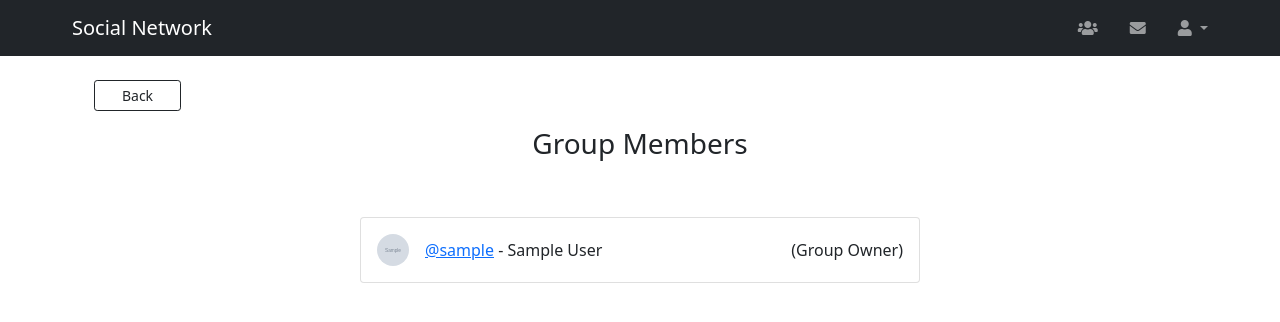
After one commit to OmarYehia/django-social_network, a Django app: page /groups/1/members in a window 1280 px wide. The commit adds this page. Shown: the top 322 px of the page. Run offline with Django 3.2, Linux system fonts and the light colour scheme; a user stored in the database is signed in; tables that the repository leaves empty hold one stand-in row (values such as "Sample post"); grey boxes marked "Sample" are stand-in pictures.

Commit message:
Members list added to the group and owner can now remove members

```diff
--- a/src/groups/templates/groups/groups.html
+++ b/src/groups/templates/groups/groups.html
@@ -26,7 +26,6 @@
             <a href="{% url 'groups:groups-index' %}" class="btn btn-primary btn-sm mt-5 w-25">Back to groups</a>
         </div>
     </div>
-
     {% endif %}
     {% for group in groups %}
         <div class="row">
--- a/src/groups/templates/groups/view.html
+++ b/src/groups/templates/groups/view.html
@@ -103,7 +103,7 @@
                         {% endif %}
                         </h5>
                         <p class="card-text">{{ group.overview }}</p>
-                        <p class="card-text m-0 text-black-50 group-stats">Total members: {{ group.users.all.count }}</p>
+                        <p class="card-text m-0 text-black-50 group-stats">Total members: {{ group.users.all.count }}   <a href="{% url 'groups:group-members' group.pk %}">View All</a></p>
                         <p class="card-text m-0 text-black-50 group-stats">Total posts: {{ group.post_set.all.count }}</p>
                         <p class="card-text m-0 text-black-50 group-stats">Group owner: <a href="{% url 'profiles:my-profile-view' group.owner.user %}">@{{ group.owner }}</a></p>
                     </div>
--- /dev/null
+++ b/src/groups/templates/groups/view_members.html
@@ -0,0 +1,42 @@
+{% extends 'base.html' %}
+
+{% block title %}Group Members{% endblock title %}
+
+{% block content %}
+<div class="container">
+    <div class="row">
+        <div class="col-4">
+            <a href="{% url 'groups:view-group' group.pk %}" class="btn btn-outline-dark btn-sm mt-2 w-25">Back</a>
+        </div>
+    </div>
+
+    <div class="row mb-5 mt-3">
+        <div class="col-12 text-center">
+            <h3>Group Members</h3>
+        </div>
+    </div>
+
+    <div class="row ">
+        <div class="col-12 d-flex flex-column align-items-center">
+            <div class="card mb-4" style="width: 35rem;">
+                <div class="card-body d-flex align-items-center justify-content-center">
+                    <img style="width: 32px; height: 32px;" src="/media/{{ group.owner.avatar }}" class="rounded-circle">
+                    <p class="card-text m-0 ms-3"><a href="{% url 'profiles:my-profile-view' group.owner.user %}">@{{ group.owner.user }}</a> - {{ group.owner.first_name }} {{ group.owner.last_name}}</p>
+                    <p class="card-text ms-auto">(Group Owner)</p>
+                </div>
+            </div>
+        {% for member in members %}
+            <div class="card" style="width: 35rem;">
+                <div class="card-body d-flex align-items-center justify-content-center">
+                    <img style="width: 32px; height: 32px;" src="/media/{{ member.avatar }}" class="rounded-circle">
+                    <p class="card-text m-0 ms-3"><a href="{% url 'profiles:my-profile-view' member.user %}">@{{ member.user }}</a> - {{ member.first_name}} {{ member.last_name }}</p>
+                    {% if profile == group.owner %}
+                        <a href="{% url 'groups:delete-member-group' group.pk member.pk %}" class="btn btn-danger btn-sm ms-auto">Remove Member</a>
+                    {% endif %}
+                </div>
+            </div>
+        {% endfor %}
+        </div>
+    </div>
+</div>
+{% endblock content %}
--- a/src/groups/urls.py
+++ b/src/groups/urls.py
@@ -1,5 +1,5 @@
 from django.urls import path
-from .views import ListGroups, CreateGroup, ViewGroup, JoinGroup, DeleteGroup
+from .views import ListGroups, CreateGroup, ViewGroup, JoinGroup, DeleteGroup, ViewGroupMembers, RemoveMember
 
 app_name = 'groups'
 
@@ -8,5 +8,8 @@ urlpatterns = [
     path('create/', CreateGroup.as_view(), name="create-group"),
     path('<int:pk>/', ViewGroup.as_view(), name="view-group"),
     path('<int:pk>/join', JoinGroup.as_view(), name="join-group"),
-    path('<int:pk>/delete', DeleteGroup.as_view(), name='delete-group')
+    path('<int:pk>/delete', DeleteGroup.as_view(), name='delete-group'),
+    path('<int:pk>/members', ViewGroupMembers.as_view(), name='group-members'),
+    path('<int:pk>/members/<int:id>/delete',
+         RemoveMember.as_view(), name='delete-member-group')
 ]
--- a/src/groups/views.py
+++ b/src/groups/views.py
@@ -173,3 +173,35 @@ class DeleteGroup(View):
         group.delete()
 
         return redirect('groups:groups-index')
+
+
+class ViewGroupMembers(View):
+    def get(self, request, pk, *args, **kwargs):
+        group = Group.objects.get(pk=pk)
+        group_members = group.users.all().exclude(user=group.owner.user)
+        logged_in_user_profile = Profile.objects.get(user=request.user)
+
+        context = {
+            'members': group_members,
+            'profile': logged_in_user_profile,
+            'group': group
+        }
+
+        return render(request, 'groups/view_members.html', context)
+
+
+class RemoveMember(View):
+    def get(self, request, pk, id, *args, **kwargs):
+        group = Group.objects.get(pk=pk)
+        logged_in_user_profile = Profile.objects.get(user=request.user)
+        try:
+            member_to_delete = Profile.objects.get(pk=id)
+            group_members = group.users.all().exclude(user=group.owner.user)
+
+            if not logged_in_user_profile == group.owner or not member_to_delete in group_members:
+                return redirect('groups:group-members', pk=group.pk)
+
+            member_to_delete.groups.remove(group)
+            return redirect('groups:group-members', pk=group.pk)
+        except:
+            return redirect('groups:group-members', pk=group.pk)
--- a/src/templates/main/navbar.html
+++ b/src/templates/main/navbar.html
@@ -5,7 +5,7 @@
     <span class="navbar-toggler-icon"></span>
   </button>
   <div class="collapse navbar-collapse" id="navbarNavDropdown">
-         {% if user %}
+         {% if user.is_authenticated %}
     <ul class="navbar-nav w-100 d-flex">
       <li class="nav-item ms-auto me-3 inbox-icon-container">
         <a class="nav-link inbox-icon" href="{% url 'groups:groups-index' %}"><i class="fas fa-users"></i></a>
```
